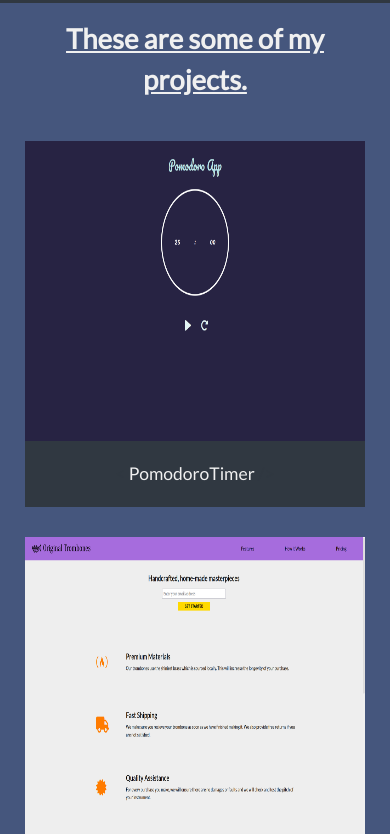
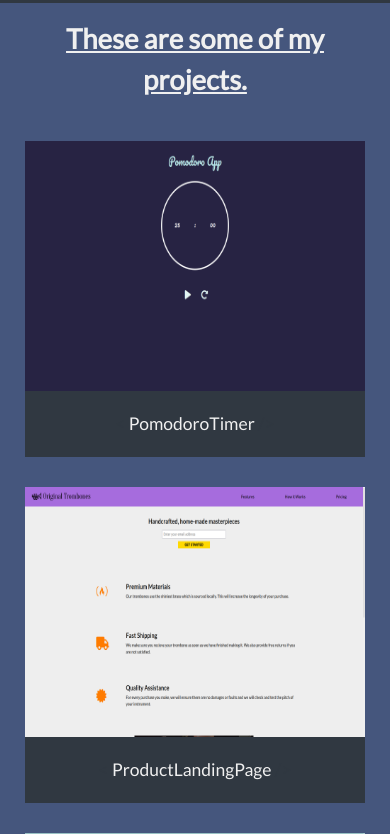
Before and after one commit to Gowtham-369/Gowtham-369.github.io, a plain HTML site: page portfolio/index.html in a window 390 px wide. Shown: the part 841-1675 px from the top of the page. Drawn offline with Linux system fonts and the light colour scheme.

Commit message:
Update style.css

```diff
--- a/portfolio/style.css
+++ b/portfolio/style.css
@@ -462,7 +462,7 @@ footer{
     .project-tile a img{
         display: block;
         max-width: 100%;
-        min-height: 30rem;
+        min-height: 25rem;
         height: auto;
     }
 
```
